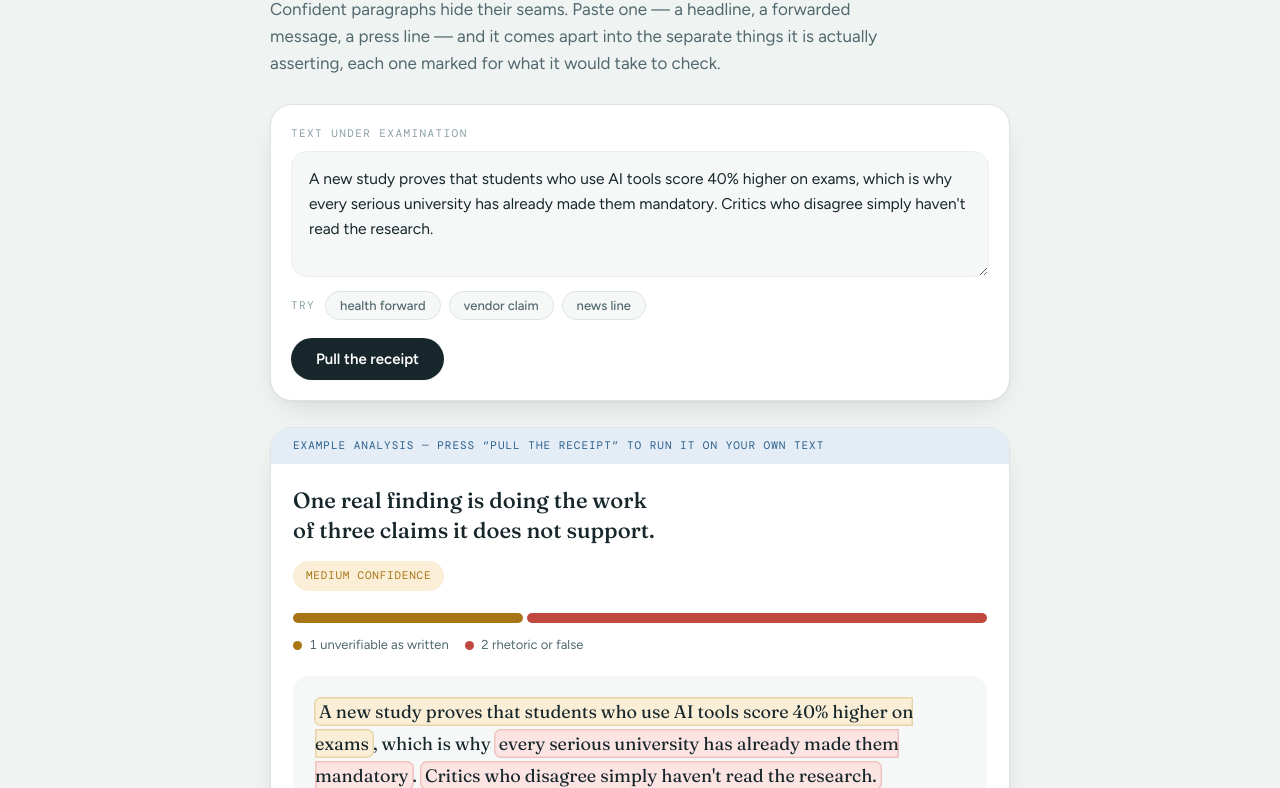
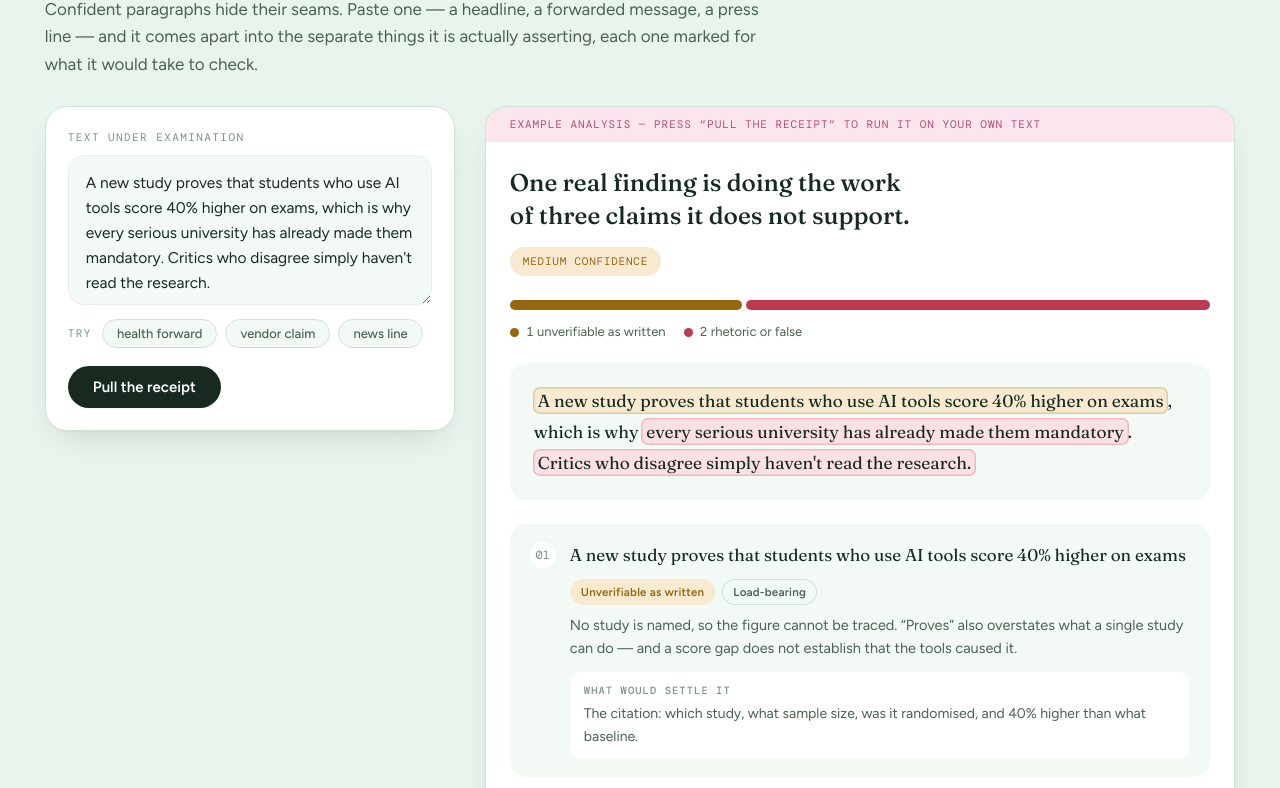
Before and after one commit to Ganga-B-Nair/paper-trail, a website: page index.html in a window 1280 px wide. Shown: the part 108-896 px from the top of the page. Drawn offline with nearby package versions, Linux system fonts and the light colour scheme.

Commit message:
Wide layout, green/pink palette, model config docs

```diff
--- a/index.html
+++ b/index.html
@@ -11,65 +11,65 @@
 <link rel="stylesheet" href="https://fonts.googleapis.com/css2?family=Fraunces:opsz,wght@9..144,400;9..144,500;9..144,600&family=Figtree:wght@400;500;600;700&family=DM+Mono:wght@400;500&display=swap">
 <style>
   :root{
-    --ground:#EFF3F1;
+    --ground:#E9F4EC;
     --card:#FFFFFF;
-    --sunk:#F6F8F7;
-    --ink:#16262B;
-    --ink-2:#51686F;
-    --ink-3:#8AA0A7;
-    --line:#DDE5E3;
-    --line-soft:#EAF0EE;
-    --accent:#2C5F8E;
-    --accent-soft:#E4EDF5;
-    --ok:#12806A;
-    --ok-soft:#DFF0EB;
-    --ok-ring:rgba(18,128,106,.22);
-    --warn:#A87514;
-    --warn-soft:#FAEED6;
-    --warn-ring:rgba(168,117,20,.22);
-    --bad:#C0483F;
-    --bad-soft:#FBE4E1;
-    --bad-ring:rgba(192,72,63,.22);
-    --lift:0 1px 2px rgba(22,38,43,.04), 0 12px 32px -16px rgba(22,38,43,.22);
-    --lift-sm:0 1px 2px rgba(22,38,43,.05);
+    --sunk:#F3FAF5;
+    --ink:#182A20;
+    --ink-2:#4A6153;
+    --ink-3:#7A9385;
+    --line:#CFE3D5;
+    --line-soft:#E2F0E6;
+    --accent:#B54B77;
+    --accent-soft:#FBE6EE;
+    --ok:#1B7A51;
+    --ok-soft:#D9F0E2;
+    --ok-ring:rgba(27,122,81,.24);
+    --warn:#95670F;
+    --warn-soft:#F7EAD1;
+    --warn-ring:rgba(149,103,15,.24);
+    --bad:#BC3A52;
+    --bad-soft:#FBE0E5;
+    --bad-ring:rgba(188,58,82,.24);
+    --lift:0 1px 2px rgba(24,42,32,.04), 0 14px 36px -18px rgba(24,42,32,.24);
+    --lift-sm:0 1px 2px rgba(24,42,32,.06);
     --r-lg:22px;
     --r-md:16px;
     --r-sm:12px;
   }
   @media (prefers-color-scheme: dark){
     :root:not([data-theme="light"]){
-      --ground:#101817;
-      --card:#182225;
-      --sunk:#141D1F;
-      --ink:#E8EFEC;
-      --ink-2:#A6BABD;
-      --ink-3:#6E868B;
-      --line:#2A383B;
-      --line-soft:#212D30;
-      --accent:#83B2DC;
-      --accent-soft:#1B2B38;
-      --ok:#4FC5A5;
-      --ok-soft:#12302A;
-      --ok-ring:rgba(79,197,165,.24);
-      --warn:#DFB155;
+      --ground:#101A14;
+      --card:#18241C;
+      --sunk:#141F18;
+      --ink:#E7F2EA;
+      --ink-2:#A6BEAE;
+      --ink-3:#6E8A79;
+      --line:#2A3B31;
+      --line-soft:#213027;
+      --accent:#F2A2C0;
+      --accent-soft:#33202A;
+      --ok:#5FC795;
+      --ok-soft:#123020;
+      --ok-ring:rgba(95,199,149,.26);
+      --warn:#E0B45C;
       --warn-soft:#2F2818;
-      --warn-ring:rgba(223,177,85,.24);
-      --bad:#EC8478;
-      --bad-soft:#331E1C;
-      --bad-ring:rgba(236,132,120,.24);
-      --lift:0 1px 2px rgba(0,0,0,.35), 0 12px 32px -16px rgba(0,0,0,.7);
+      --warn-ring:rgba(224,180,92,.26);
+      --bad:#F0808E;
+      --bad-soft:#331A1F;
+      --bad-ring:rgba(240,128,142,.26);
+      --lift:0 1px 2px rgba(0,0,0,.35), 0 14px 36px -18px rgba(0,0,0,.7);
       --lift-sm:0 1px 2px rgba(0,0,0,.4);
     }
   }
   :root[data-theme="dark"]{
-    --ground:#101817; --card:#182225; --sunk:#141D1F;
-    --ink:#E8EFEC; --ink-2:#A6BABD; --ink-3:#6E868B;
-    --line:#2A383B; --line-soft:#212D30;
-    --accent:#83B2DC; --accent-soft:#1B2B38;
-    --ok:#4FC5A5; --ok-soft:#12302A; --ok-ring:rgba(79,197,165,.24);
-    --warn:#DFB155; --warn-soft:#2F2818; --warn-ring:rgba(223,177,85,.24);
-    --bad:#EC8478; --bad-soft:#331E1C; --bad-ring:rgba(236,132,120,.24);
-    --lift:0 1px 2px rgba(0,0,0,.35), 0 12px 32px -16px rgba(0,0,0,.7);
+    --ground:#101A14; --card:#18241C; --sunk:#141F18;
+    --ink:#E7F2EA; --ink-2:#A6BEAE; --ink-3:#6E8A79;
+    --line:#2A3B31; --line-soft:#213027;
+    --accent:#F2A2C0; --accent-soft:#33202A;
+    --ok:#5FC795; --ok-soft:#123020; --ok-ring:rgba(95,199,149,.26);
+    --warn:#E0B45C; --warn-soft:#2F2818; --warn-ring:rgba(224,180,92,.26);
+    --bad:#F0808E; --bad-soft:#331A1F; --bad-ring:rgba(240,128,142,.26);
+    --lift:0 1px 2px rgba(0,0,0,.35), 0 14px 36px -18px rgba(0,0,0,.7);
     --lift-sm:0 1px 2px rgba(0,0,0,.4);
   }
 
@@ -85,37 +85,48 @@
     line-height:1.6;
     -webkit-font-smoothing:antialiased;
   }
-  .wrap{max-width:780px;margin:0 auto;padding-inline:20px;padding-block:44px 88px}
+  .wrap{
+    max-width:1400px;margin:0 auto;
+    padding-inline:clamp(20px,3.5vw,52px);
+    padding-block:40px 80px;
+  }
 
   /* ---------- masthead ---------- */
-  .masthead{margin-bottom:26px}
-  .brandrow{display:flex;align-items:center;gap:12px;flex-wrap:wrap}
+  .masthead{margin-bottom:28px}
+  .brandrow{display:flex;align-items:center;gap:13px;flex-wrap:wrap}
   .glyph{
-    width:36px;height:36px;border-radius:12px;flex:none;
+    width:38px;height:38px;border-radius:13px;flex:none;
     background:var(--accent-soft);color:var(--accent);
     display:grid;place-items:center;
   }
-  .glyph svg{width:19px;height:19px;display:block}
+  .glyph svg{width:20px;height:20px;display:block}
   h1{
     font-family:"Fraunces",Georgia,serif;
-    font-weight:600;font-size:clamp(32px,7vw,42px);
+    font-weight:600;font-size:clamp(32px,4.4vw,46px);
     font-variation-settings:"opsz" 96;
     letter-spacing:-.02em;margin:0;line-height:1.05;
   }
   .tagline{
     font-family:"DM Mono",ui-monospace,monospace;
-    font-size:11px;letter-spacing:.16em;text-transform:uppercase;
+    font-size:11.5px;letter-spacing:.16em;text-transform:uppercase;
     color:var(--ink-3);margin-left:auto;
   }
   .lede{
     font-size:17px;color:var(--ink-2);
-    margin:16px 0 0;max-width:60ch;text-wrap:pretty;
+    margin:16px 0 0;max-width:68ch;text-wrap:pretty;
+  }
+
+  /* ---------- two-column shell ---------- */
+  .grid{display:grid;gap:24px;align-items:start}
+  @media (min-width:1020px){
+    .grid{grid-template-columns:minmax(350px,410px) 1fr;gap:30px}
+    .col-left{position:sticky;top:24px}
   }
 
   /* ---------- composer ---------- */
   .composer{
     background:var(--card);border:1px solid var(--line);
-    border-radius:var(--r-lg);padding:20px;box-shadow:var(--lift);
+    border-radius:var(--r-lg);padding:22px;box-shadow:var(--lift);
   }
   .label{
     font-family:"DM Mono",ui-monospace,monospace;
@@ -123,7 +134,7 @@
     display:block;margin-bottom:9px;
   }
   textarea{
-    width:100%;min-height:126px;resize:vertical;display:block;
+    width:100%;min-height:150px;resize:vertical;display:block;
     background:var(--sunk);color:var(--ink);
     border:1px solid var(--line-soft);border-radius:var(--r-md);
     padding:15px 17px;font:inherit;font-size:15.5px;line-height:1.6;
@@ -161,22 +172,22 @@
 
   /* ---------- receipt ---------- */
   .receipt{
-    margin-top:26px;background:var(--card);
+    background:var(--card);
     border:1px solid var(--line);border-radius:var(--r-lg);
     box-shadow:var(--lift);overflow:hidden;
   }
   .example-flag{
     font-family:"DM Mono",monospace;font-size:11px;letter-spacing:.09em;text-transform:uppercase;
-    background:var(--accent-soft);color:var(--accent);padding:9px 22px;
+    background:var(--accent-soft);color:var(--accent);padding:9px 24px;
   }
   .receipt-head{
-    padding:22px;
+    padding:24px;
     display:flex;gap:16px;align-items:flex-start;justify-content:space-between;flex-wrap:wrap;
   }
   .verdict{
     font-family:"Fraunces",Georgia,serif;font-weight:500;
     font-variation-settings:"opsz" 40;
-    font-size:22px;line-height:1.35;margin:0;max-width:44ch;text-wrap:balance;
+    font-size:clamp(21px,1.9vw,26px);line-height:1.32;margin:0;max-width:46ch;text-wrap:balance;
   }
   .stamp{
     font-family:"DM Mono",monospace;font-size:11px;letter-spacing:.07em;text-transform:uppercase;
@@ -187,13 +198,13 @@
   .stamp.low{color:var(--bad);background:var(--bad-soft)}
 
   /* meter */
-  .meter-block{padding:0 22px 20px}
+  .meter-block{padding:0 24px 20px}
   .meter{display:flex;gap:4px;height:10px}
   .meter span{display:block;border-radius:999px;min-width:10px}
   .meter .s-ok{background:var(--ok)}
   .meter .s-warn{background:var(--warn)}
   .meter .s-bad{background:var(--bad)}
-  .keys{display:flex;flex-wrap:wrap;gap:8px 16px;margin-top:12px}
+  .keys{display:flex;flex-wrap:wrap;gap:8px 18px;margin-top:12px}
   .key{
     font-size:13px;color:var(--ink-2);display:flex;align-items:center;gap:7px;
     font-variant-numeric:tabular-nums;
@@ -204,14 +215,12 @@
   .dot.s-bad{background:var(--bad)}
 
   /* marked-up source */
-  .source{padding:0 22px 22px}
-  .source-inner{
-    background:var(--sunk);border-radius:var(--r-md);padding:20px 22px;
-  }
+  .source{padding:0 24px 24px}
+  .source-inner{background:var(--sunk);border-radius:var(--r-md);padding:22px 24px}
   .source p{
     font-family:"Fraunces",Georgia,serif;font-weight:400;
     font-variation-settings:"opsz" 24;
-    font-size:18px;line-height:1.8;margin:0;
+    font-size:clamp(17px,1.35vw,19.5px);line-height:1.8;margin:0;max-width:78ch;
   }
   mark{
     background:transparent;color:inherit;
@@ -224,11 +233,18 @@
   mark.lit.m-bad{background:var(--bad-soft);box-shadow:inset 0 0 0 1.5px var(--bad-ring)}
   @media (prefers-reduced-motion: reduce){ mark{transition:none} }
 
-  /* assertion rows */
-  .rows{list-style:none;margin:0;padding:0 22px 6px;display:grid;gap:12px}
+  /* assertion rows — wrap into columns on wide screens */
+  .rows{
+    list-style:none;margin:0;padding:0 24px 8px;
+    display:grid;gap:14px;
+  }
+  @media (min-width:1360px){
+    .rows{grid-template-columns:repeat(2,minmax(0,1fr))}
+  }
   .row{
     display:grid;grid-template-columns:auto 1fr;gap:0 14px;
     background:var(--sunk);border-radius:var(--r-md);padding:18px 20px;
+    align-content:start;
   }
   .num{
     font-family:"DM Mono",monospace;font-size:12px;color:var(--ink-3);
@@ -262,8 +278,13 @@
   }
 
   /* panels */
-  .panel{padding:16px 22px 0}
-  .panel:last-of-type{padding-bottom:24px}
+  .panels{display:grid;gap:0}
+  @media (min-width:1100px){
+    .panels{grid-template-columns:repeat(2,minmax(0,1fr));gap:0 8px}
+  }
+  .panel{padding:18px 24px 0}
+  .panel:last-child{padding-bottom:26px}
+  @media (min-width:1100px){ .panel{padding-bottom:26px} }
   .panel h3{
     font-family:"DM Mono",monospace;font-size:11px;letter-spacing:.13em;text-transform:uppercase;
     color:var(--ink-3);margin:0 0 12px;font-weight:500;
@@ -284,17 +305,17 @@
   }
 
   .foot{
-    margin-top:28px;
+    margin-top:30px;
     font-size:13px;color:var(--ink-3);
     display:flex;justify-content:space-between;gap:12px;flex-wrap:wrap;
   }
   .err{
-    margin-top:20px;padding:15px 18px;border-radius:var(--r-md);
+    margin-top:18px;padding:15px 18px;border-radius:var(--r-md);
     background:var(--bad-soft);color:var(--ink);font-size:14.5px;
     box-shadow:inset 0 0 0 1px var(--bad-ring);
   }
   @media (max-width:440px){
-    .wrap{padding-block:32px 64px}
+    .wrap{padding-block:30px 60px}
     .composer{padding:16px}
     .receipt-head,.meter-block,.source,.rows,.panel{padding-inline:16px}
     .row{padding:15px 16px}
@@ -320,6 +341,8 @@
     <p class="lede">Confident paragraphs hide their seams. Paste one — a headline, a forwarded message, a press line — and it comes apart into the separate things it is actually asserting, each one marked for what it would take to check.</p>
   </header>
 
+  <div class="grid">
+    <div class="col-left">
       <section class="composer">
         <label class="label" for="claim-input">Text under examination</label>
         <textarea id="claim-input" spellcheck="false" placeholder="Paste a claim, a headline, or a forwarded message…">A new study proves that students who use AI tools score 40% higher on exams, which is why every serious university has already made them mandatory. Critics who disagree simply haven't read the research.</textarea>
@@ -339,7 +362,9 @@
       </section>
 
       <div id="error-slot"></div>
+    </div>
 
+    <div class="col-right">
       <article class="receipt" id="receipt">
         <div class="example-flag" id="example-flag">Example analysis — press “Pull the receipt” to run it on your own text</div>
         <div class="receipt-head">
@@ -394,6 +419,7 @@
           </li>
         </ul>
 
+        <div class="panels">
           <div class="panel">
             <h3>Rhetorical moves</h3>
             <ul class="devs" id="devs">
@@ -410,7 +436,10 @@
               <li>Look for one named university that has not made the tools mandatory.</li>
             </ul>
           </div>
+        </div>
       </article>
+    </div>
+  </div>
 
   <div class="foot">
     <span>Paper Trail · assertion-level triage</span>
@@ -593,7 +622,9 @@
       settle.parentElement.hidden = true;
     }
 
+    if(window.innerWidth < 1020){
       document.getElementById('receipt').scrollIntoView({behavior: reduced ? 'auto' : 'smooth', block:'start'});
+    }
   }
 })();
 </script>
```
Lines whose indentation alone changed are shown as unchanged.
